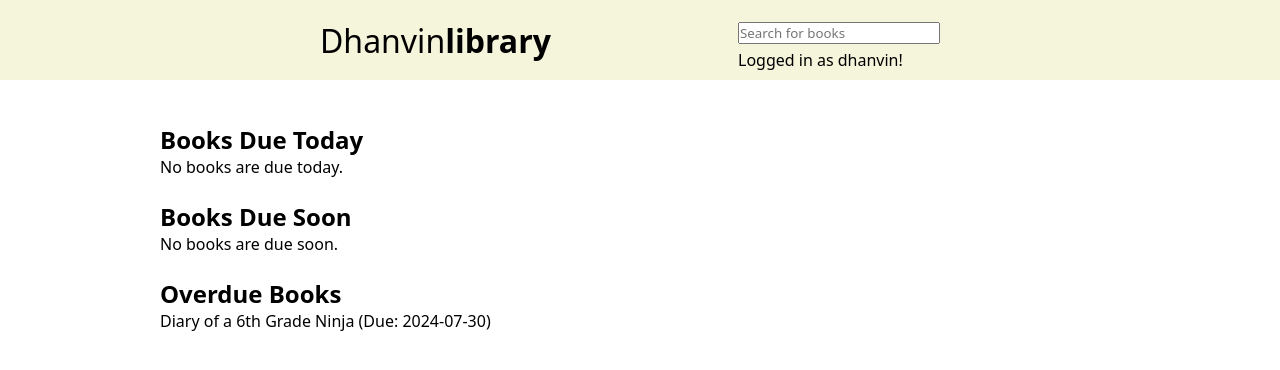
After one commit to Fantastiamask/library, a Flask app: page /due in a window 1280 px wide. The commit adds this page. Shown: the top 370 px of the page. Run offline with Flask 3, Linux system fonts and the light colour scheme; a user stored in the database is signed in.

Commit message:
due_dates version 1

```diff
--- a/app.py
+++ b/app.py
@@ -1,3 +1,4 @@
+import datetime
 ## FLASK DEFAULTS ##
 from flask import Flask, render_template, request, redirect, session
 from flask_session import Session
@@ -30,7 +31,7 @@ def find_book(title, author):
     result = res[0]
     if result == 0:
         return "No Book"
-    cur.execute("SELECT rowid, STATUS, BORROWER, EBOOK, EBOOK_LINK, SERIES, NUM_IN_SERIES FROM books WHERE TITLE=? AND AUTHOR=?", (title, author))
+    cur.execute("SELECT rowid, STATUS, BORROWER, EBOOK, EBOOK_LINK, SERIES, NUM_IN_SERIES, DUE_DATE FROM books WHERE TITLE=? AND AUTHOR=?", (title, author))
     res = cur.fetchone()
     rowid = res[0]
     status = res[1]
@@ -39,7 +40,8 @@ def find_book(title, author):
     ebook_link = res[4]
     series = res[5]
     series_num = res[6]
-    return [rowid, status, borrower, ebook, ebook_link, series, series_num]
+    due_date = res[7]
+    return [rowid, status, borrower, ebook, ebook_link, series, series_num, due_date]
 def add_book(title, author, ebook, ebook_link, status, series, series_num):
     cur.execute("SELECT COUNT(*) FROM books WHERE TITLE = ? AND AUTHOR = ?", (title, author))
     res = cur.fetchone()
@@ -62,23 +64,21 @@ def delete_book(title, author):
     return True
 def checkout_book(book_id):
     username = session.get("username", False)
-    if book_id == None:
+    if not book_id:
         return
-    cur.execute("SELECT COUNT(*) FROM books WHERE rowid = ?", book_id)
+    cur.execute("SELECT COUNT(*) FROM books WHERE rowid = ?", (book_id,))
     res = cur.fetchone()
     if res[0] == 0:
         return False
-    cur.execute("SELECT STATUS, EBOOK, EBOOK_LINK, rowid FROM books WHERE rowid = ?", book_id)
-    res = cur.fetchone()
-    status = res[0]
-    ebook = res[1]
-    ebook_link = res[2]
+    cur.execute("SELECT STATUS FROM books WHERE rowid = ?", (book_id,))
+    status = cur.fetchone()[0]
     if status != "available":
-            return "Not available"
-    cur.execute("SELECT rowid FROM users WHERE USERNAME = ?", (username, ))
-    res = cur.fetchone()
-    rowid = res[0]
-    cur.execute("UPDATE books SET STATUS = 'Checked out', BORROWER = ? WHERE rowid = ?", (username, book_id))
+        return "Not available"
+    cur.execute("SELECT rowid FROM users WHERE USERNAME = ?", (username,))
+    rowid = cur.fetchone()[0]
+    #  + datetime.timedelta(days=5)
+    due_date = (datetime.datetime.now()).strftime('%Y-%m-%d')
+    cur.execute("UPDATE books SET STATUS = 'Checked out', BORROWER = ?, DUE_DATE = ? WHERE rowid = ?", (username, due_date, book_id))
     cur.execute("INSERT INTO checked_out(UserID, BookID) VALUES (?, ?)", (rowid, book_id))
     con.commit()
     return True
@@ -88,21 +88,15 @@ def return_book(title, author):
     res = cur.fetchone()
     if res[0] == 0:
         return False
-    cur.execute("SELECT STATUS, EBOOK, EBOOK_LINK, rowid FROM books WHERE TITLE = ? AND AUTHOR = ?", (title, author))
-    res = cur.fetchone()
-    status = res[0]
-    ebook = res[1]
-    ebook_link = res[2]
-    book_id = res[3]
+    cur.execute("SELECT STATUS, rowid FROM books WHERE TITLE = ? AND AUTHOR = ?", (title, author))
+    status, book_id = cur.fetchone()
     if status == "available":
-            return "book available"
-    cur.execute("SELECT rowid FROM users WHERE USERNAME = ?", (username, ))
-    res = cur.fetchone()
-    rowid = res[0]
-    cur.execute("UPDATE books SET STATUS = 'available', BORROWER = ? WHERE rowid = ?", ("None", book_id))
-    cur.execute("DELETE FROM checked_out WHERE UserId = ?", (rowid, ))
+        return "Book already available"
+    cur.execute("UPDATE books SET STATUS = 'available', BORROWER = ?, DUE_DATE = NULL WHERE rowid = ?", ("None", book_id))
+    cur.execute("DELETE FROM checked_out WHERE UserID = ?", (username,))
     con.commit()
     return True
+
 def request_book(title, author):
     cur.execute("SELECT COUNT(*) FROM requested_books WHERE TITLE = ? AND AUTHOR = ?", (title, author))
     res = cur.fetchone()
@@ -142,7 +136,7 @@ def index():
         return render_template("home.html", name=username, pin=pin, message=message)
 
         return
-    return render_template("login.html", error=error1)
+    return render_template("login.html", error=error1, name="guest")
 
 @app.route("/login", methods=['POST'])
 def login():
@@ -243,7 +237,8 @@ def action():
         ebook_link = results[4]
         series = results[5]
         series_num = results[6]
-        return render_template("book_info.html", book_id=book_id, title=title, author=author, status=status, borrower=borrower, ebook=ebook, ebook_link=ebook_link, username=username, series=series, series_num=series_num)
+        due_date = results[7]
+        return render_template("book_info.html", book_id=book_id, title=title, author=author, status=status, borrower=borrower, ebook=ebook, ebook_link=ebook_link, username=username, series=series, series_num=series_num, due_date=due_date)
     if action == "13":
         username = session.get("username", False)
         if not username:
@@ -303,3 +298,30 @@ def search():
     cur.execute("SELECT * FROM books WHERE TITLE LIKE ?", (search, ))
     books = cur.fetchall()
     return render_template("search.html", search_term=search_term, books=books)
+@app.route("/due")
+def due():
+    error = request.args.get("error")
+    message = request.args.get("message")
+    if error:
+        error1 = error
+    else:
+        error1 = ""
+    if session.get("username", False):
+        username = session.get("username")
+        pin = session.get("pin")
+
+        today = datetime.datetime.now().date()
+        soon_due = today + datetime.timedelta(days=2)
+
+        cur.execute("SELECT title, due_date FROM books WHERE due_date = ? AND BORROWER=?", (today,username))
+        due_today = cur.fetchall()
+
+        cur.execute("SELECT title, due_date FROM books WHERE BORROWER=? AND due_date BETWEEN ? AND ?", (username, today, soon_due))
+        due_soon = cur.fetchall()
+
+        cur.execute("SELECT title, due_date FROM books WHERE due_date < ? AND BORROWER=?", (today, username))
+        overdue = cur.fetchall()
+
+        return render_template("due_books.html", name=username, due_today=due_today, due_soon=due_soon, overdue=overdue)
+
+    return render_template("login.html", error=error1)
--- a/templates/book_info.html
+++ b/templates/book_info.html
@@ -8,6 +8,7 @@
         {{series}} {{series_num}}
     {% endif %}
     <p>Status: {{status}}</p>
+Due Date: {{ due_date if due_date else "Not Checked Out" }}<br>
     {% if status == 'available'%}
         <form action="/action">
             <input type="hidden" name="action" value="3">
--- /dev/null
+++ b/templates/due_books.html
@@ -0,0 +1,42 @@
+{% extends "layout.html" %}
+
+{% block body %}
+<div class="due-books">
+    <h2>Books Due Today</h2>
+    {% if due_today %}
+        <ul>
+            {% for book in due_today %}
+                <li class="due-today">{{ book[0] }} (Due: {{ book[1] }})</li>
+            {% endfor %}
+        </ul>
+    {% else %}
+        <p>No books are due today.</p>
+    {% endif %}
+</div> <br>
+
+<div class="due-books">
+    <h2>Books Due Soon</h2>
+    {% if due_soon %}
+        <ul>
+            {% for book in due_soon %}
+                <li class="due-soon">{{ book[0] }} (Due: {{ book[1] }})</li>
+            {% endfor %}
+        </ul>
+    {% else %}
+        <p>No books are due soon.</p>
+    {% endif %}
+</div> <br>
+
+<div class="due-books">
+    <h2>Overdue Books</h2>
+    {% if overdue %}
+        <ul>
+            {% for book in overdue %}
+                <li class="overdue">{{ book[0] }} (Due: {{ book[1] }})</li>
+            {% endfor %}
+        </ul>
+    {% else %}
+        <p>No overdue books.</p>
+    {% endif %}
+</div><br
+{% endblock %}
--- a/templates/home.html
+++ b/templates/home.html
@@ -31,6 +31,9 @@
                     <input type="hidden" name="action" value="13">
                     <button type="submit" style="padding: 1%; margin: 1%;margin-left: 30%; text-align: center;">View Checkout Books</button>
             </form>
+            <form action="/due">
+                <button type="submit" style="padding: 1%; margin: 1%;margin-left: 30%;">View Book Dues</button>
+            </form>
             <form action="/action">
                 <input type="hidden" name="action" value="14">
                 <button type="submit" style="padding: 1%; margin: 1%;margin-left: 30%;">Browse All Books</button>
@@ -39,6 +42,7 @@
                 <input type="hidden" name="action" value="15">
                 <button type="submit" style="padding: 1%; margin: 1%;margin-left: 30%;">Request Book</button>
             </form>
+
             <form action="/action">
                     <input type="hidden" name="action" value="0">
                     <button type="submit" style="padding: 1%; margin: 1%;margin-left: 30%; ">Logout</button>
--- a/templates/layout.html
+++ b/templates/layout.html
@@ -96,7 +96,7 @@
                 <div class="search">
                     <form action="/search" >
                             <input id= "searchbar" autocomplete="off" type="text", name="search", placeholder="Search for books">
-                            <p>Logged in {{name}}!</p>
+                            <p>Logged in as {{name}}!</p>
                     </form>
                 </div>
             </div>
```
Also changed, not shown: templates/signup.html (+3 -9 lines), library.db, 2 other files.
